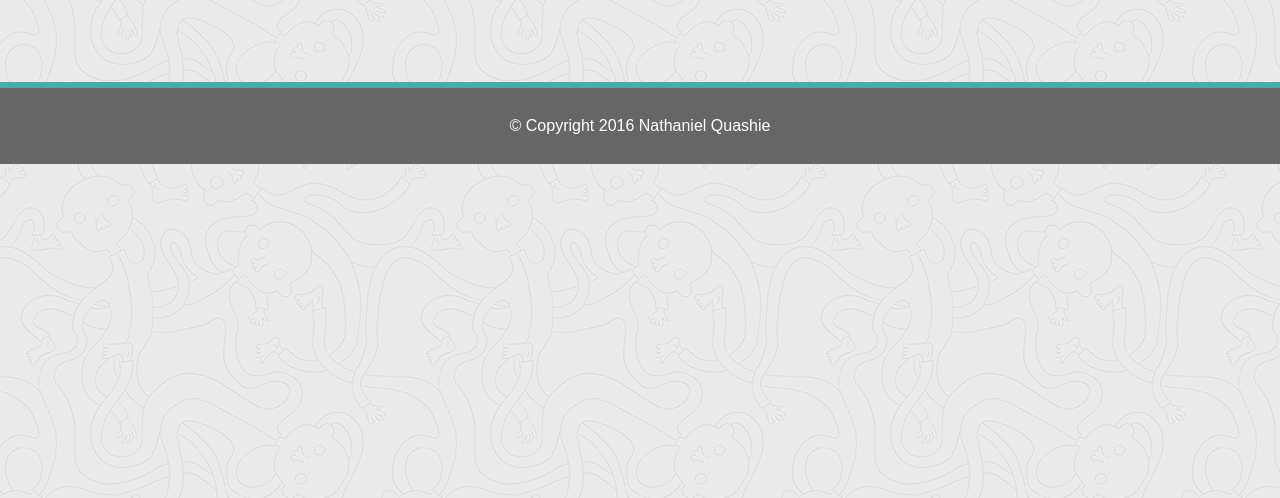
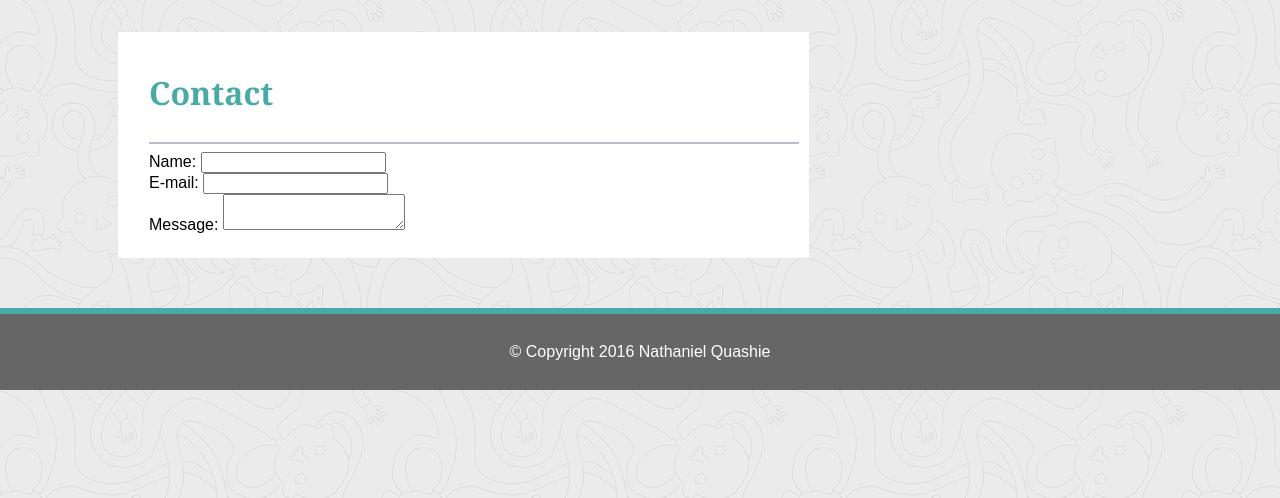
Before and after one commit to bklynate/Basic-portfolio, a PHP site: page /contact.html in a window 1280 px wide. Shown: the part 70-568 px from the top of the page. Run offline with PHP 8.4, Linux system fonts and the light colour scheme.

```diff
--- a/assets/temp/css/styles.css
+++ b/assets/temp/css/styles.css
@@ -155,3 +155,23 @@ footer > p {
   color: white;
   padding-bottom: 30px;
 }
+
+/* CONTACT FORM CSS */
+
+.contact-form {
+  width: 650px;
+  padding: 45px 10px 25px 31px;
+  background-color: #fff;
+  float: left;
+  margin-bottom: 50px;
+  margin-top: 32px;
+  margin-left: 118px;
+}
+
+.contact-form-header {
+  font-size: 32px;
+  font-family: 'Georgia', 'Times', 'Times New Roman', 'serif';
+  color: #4aaaa5;
+  font-weight: bold;
+  margin-bottom: 33px;
+}
--- a/contact.html
+++ b/contact.html
@@ -15,17 +15,32 @@
       <a href="/">Nathaniel Quashie</a>
     </div>
     <ul class="navbar-right">
-      <li><a href="contact">Contact</a></li>
+      <li><a href="/contact.html">Contact</a></li>
       <li><a href="#">Portfolio</a></li>
-      <li><a href="#">About</a></li>
+      <li><a href="/">About</a></li>
     </ul>
   </nav>
   <!-- End of navbar -->
 
   <!-- Start of Contact Form -->
   <div id="wrapper">
-    <section id="main-content">
-
+    <section class="contact-form">
+      <h1 class="contact-form-header">Contact</h1>
+      <hr />
+      <form>
+        <div>
+          <label for="name">Name:</label>
+          <input type="text" id="name" name="user_name" />
+        </div>
+        <div>
+          <label for="mail">E-mail:</label>
+          <input type="email" id="mail" name="user_mail" />
+        </div>
+        <div>
+          <label for="msg">Message:</label>
+          <textarea id="msg" name="user_message"></textarea>
+        </div>
+      </form>
     </section>
 
     <div class="push"></div>
--- a/index.html
+++ b/index.html
@@ -17,7 +17,7 @@
     <ul class="navbar-right">
       <li><a href="/contact.html">Contact</a></li>
       <li><a href="#">Portfolio</a></li>
-      <li><a href="#">About</a></li>
+      <li><a href="/">About</a></li>
     </ul>
   </nav>
   <!-- End of navbar -->
```
Also changed, not shown: assets/css/styles.css (+19 -0 lines).
